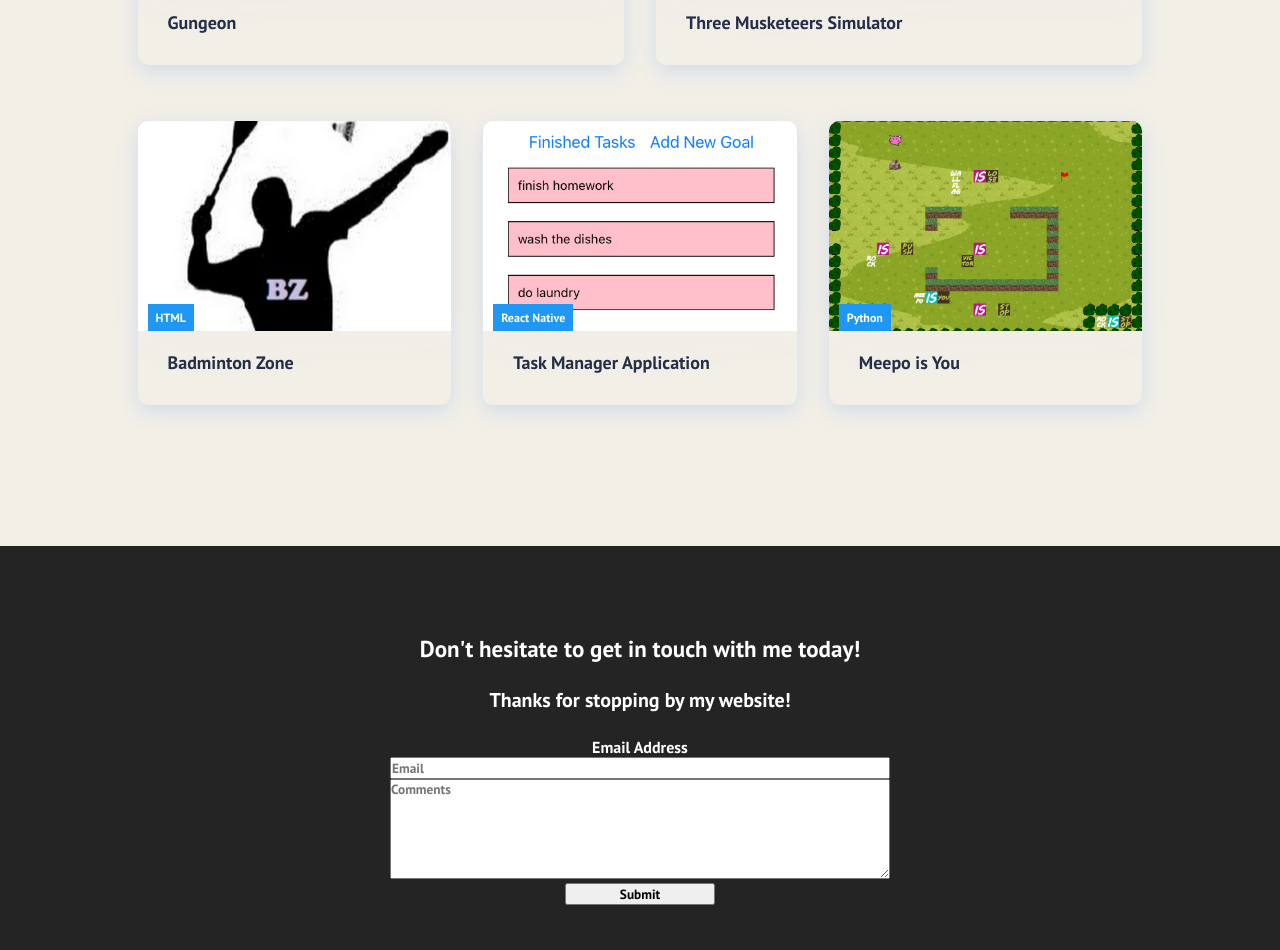
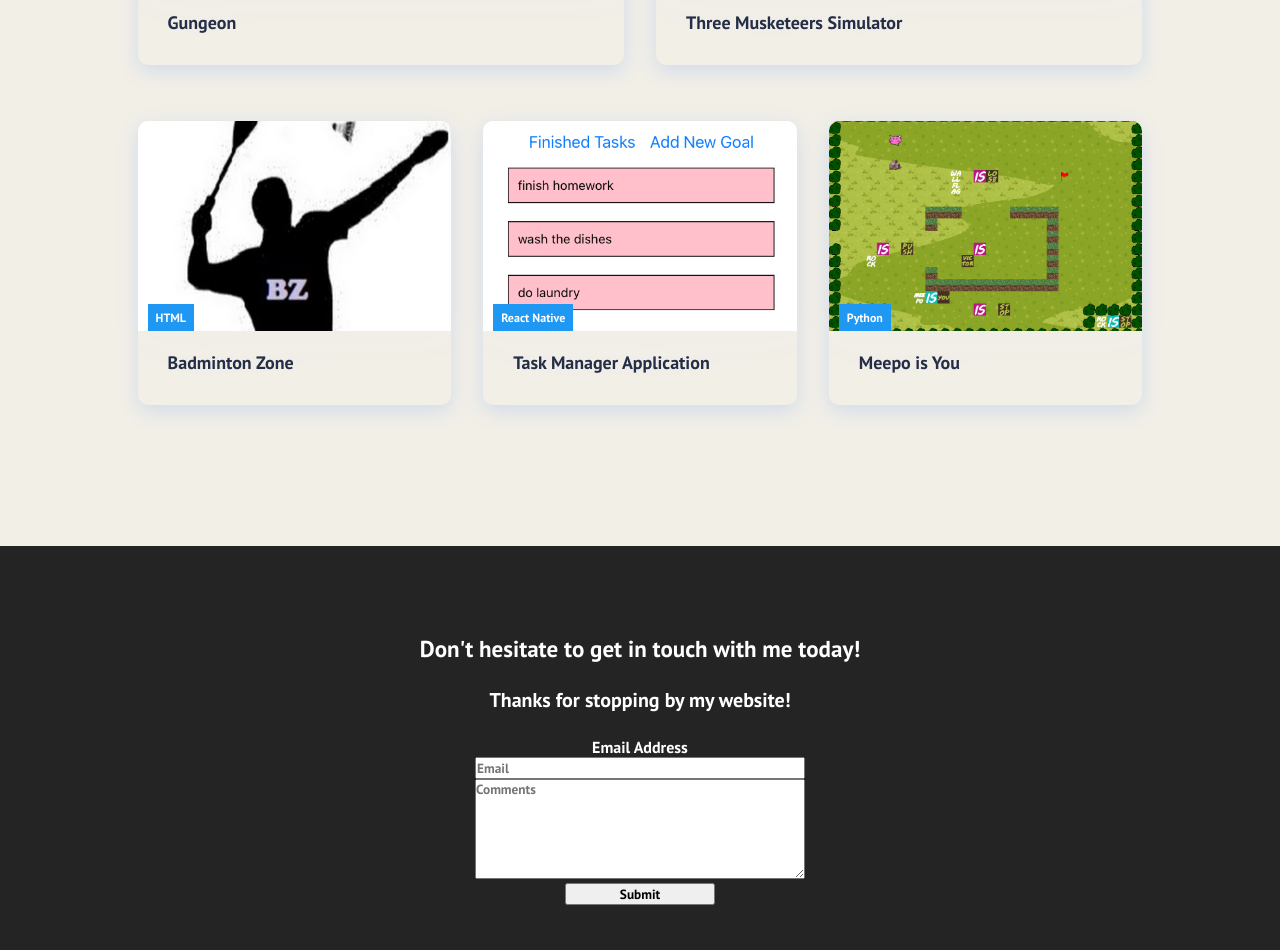
Before and after one commit to clarencechau/old-website, a React (Create React App) app: page / in a window 1280 px wide. Shown: the part 1391-2341 px from the top of the page. Built offline with nearby package versions, Linux system fonts and the light colour scheme.

Commit message:
fixed about page

```diff
--- a/package.json
+++ b/package.json
@@ -13,6 +13,7 @@
     "react-router-dom": "^6.4.1",
     "react-scripts": "5.0.1",
     "react-scroll-to-top": "^3.0.0",
+    "react-slideshow-image": "^4.2.1",
     "web-vitals": "^2.1.4"
   },
   "scripts": {
--- a/src/Components/Footer.css
+++ b/src/Components/Footer.css
@@ -257,4 +257,16 @@
   .social-media-wrap {
     flex-direction: column;
   }
+
+  .message {
+    width: 330px;
+    height: 100px;
+  }
+
+  .email {
+    width: 330px;
+    justify-content: center;
+    align-self: center;
+    align-items: center;
+  }
 }
--- a/src/Components/pages/About.css
+++ b/src/Components/pages/About.css
@@ -21,7 +21,7 @@ h3 {
 
 .picture {
   border-style: none;
-  width: 500px;
+  width: 50%;
   height: 500px;
 }
 
@@ -51,7 +51,7 @@ h3 {
 
   .picture {
     height: 350px;
-    width: 280px;
+    width: 100%;
     display: block;
     margin-left: auto;
     margin-right: auto;
--- a/src/Components/pages/ContactMe.css
+++ b/src/Components/pages/ContactMe.css
@@ -1,6 +1,6 @@
 .contact {
     text-align: center;
-    padding: 4rem;
+    padding: 2rem;
     background: #f2efe7;
 }
 
@@ -33,7 +33,8 @@
 
 @media only screen and (max-width: 700px) {
     .toronto {
-        width: 400px;
-        height: 300px;
+        width: 100%;
+        height: 200px;
+
     }
 }
```
Also changed, not shown: 1 other file (tests, documents, lock files or other folders).
